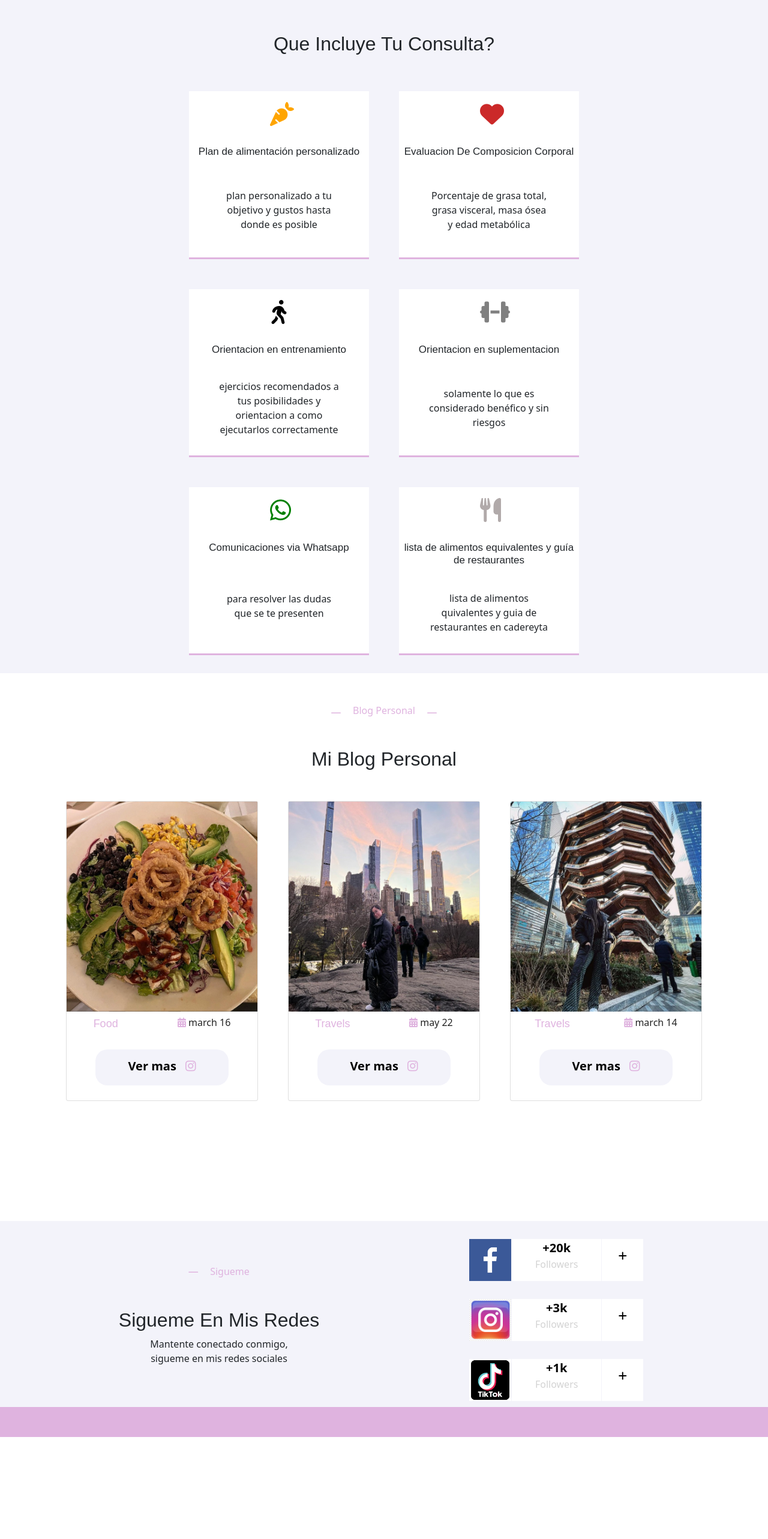
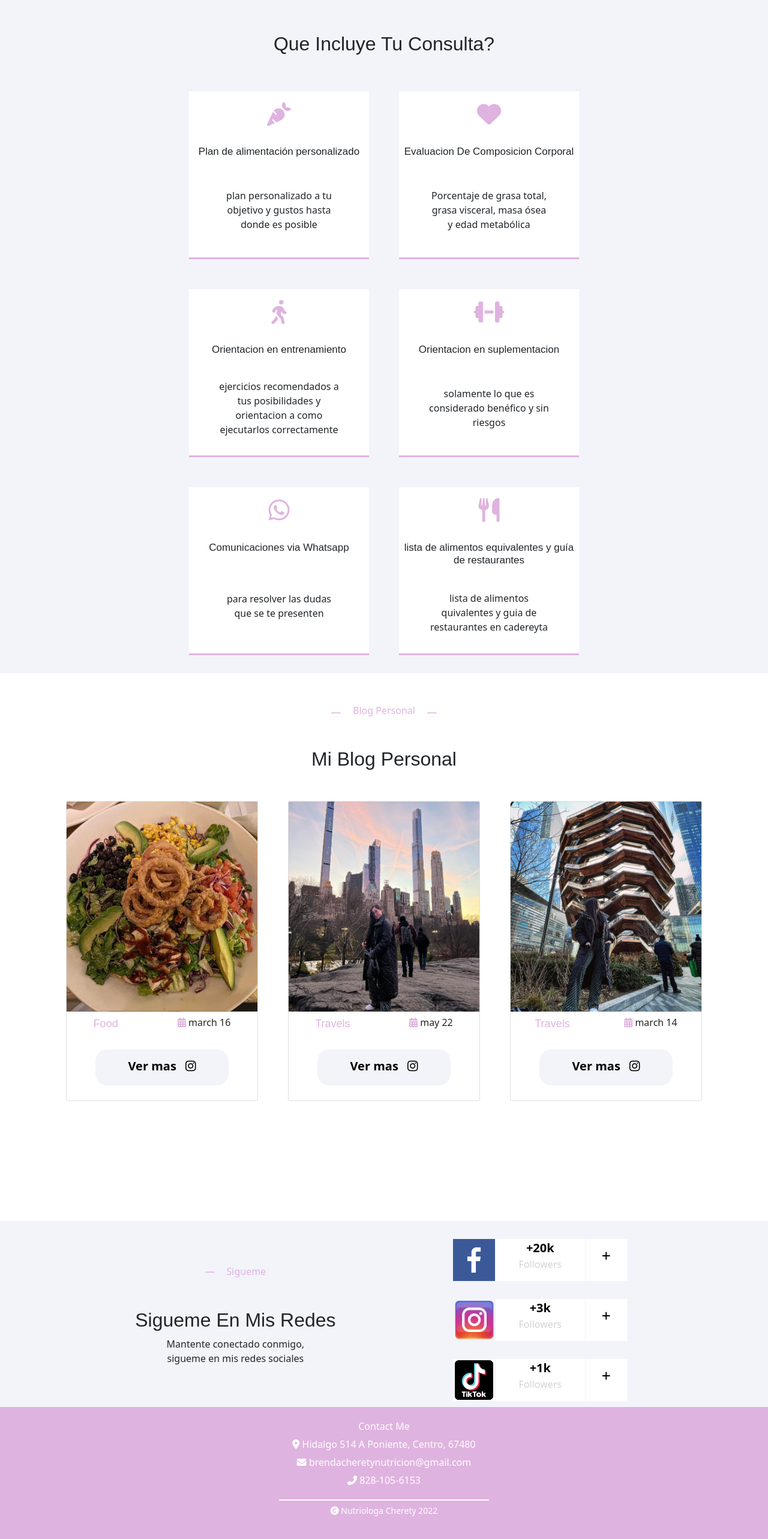
Before and after one commit to EduardoAlejandro10/Landing-page-nutriologa, a React (Create React App) app: page / in a window 1280 px wide. Shown: the part 1837-4402 px from the top of the page at 60% size. Before the commit the page ends 4232 px from the top, so only its background shows below. Built offline with nearby package versions, Linux system fonts and the light colour scheme; a web font is replaced by a local one.

Commit message:
last-changes

```diff
--- a/src/components/Home.js
+++ b/src/components/Home.js
@@ -215,7 +215,7 @@ const Home = () => {
                   </div>
                   <div className="carousel-item">
                     <img
-                      class="d-block w-100"
+                      className="d-block w-100"
                       src="https://scontent.fmty1-1.fna.fbcdn.net/v/t39.30808-6/273406598_1880750322117357_8820616124001476361_n.jpg?_nc_cat=104&ccb=1-7&_nc_sid=8bfeb9&_nc_eui2=AeGmol8y5pt1JTWL5qDfOTMSJGJ0FoQ3ii4kYnQWhDeKLt-KpCUx455_gaDxyozKjCHEouslrpKhhosJ7F9BO8NF&_nc_ohc=8w4vMOGrEWIAX8FtahN&_nc_ht=scontent.fmty1-1.fna&oh=00_AT-O1x5G6mn0YRFfnhEtrmVHZZMLLTqx-08Gsa-FkNo0OA&oe=62B80FBD"
                       alt="First slide"
                     />
@@ -336,7 +336,7 @@ const Home = () => {
           </div>
 
           <div className="box excercise">
-            <i className="fa-solid fa-person-walking"></i>
+            <i  className="fa-solid fa-person-walking person"></i>
             <h3>Orientacion en entrenamiento</h3>
             <p>
               ejercicios recomendados a tus posibilidades y orientacion a como
@@ -384,7 +384,7 @@ const Home = () => {
                 <i className="fa-solid fa-calendar-days"></i> march 16
               </span>
             </div>
-            <a
+            <a className="hover-container"
               href="https://www.instagram.com/nutriologacherety/"
               target="_blank"
               rel="noopener noreferrer"
@@ -405,6 +405,7 @@ const Home = () => {
               </span>
             </div>
             <a
+            className="hover-container"
               href="https://www.instagram.com/nutriologacherety/"
               target="_blank"
               rel="noopener noreferrer"
@@ -424,6 +425,7 @@ const Home = () => {
               </span>
             </div>
             <a
+            className="hover-container"
               href="https://www.instagram.com/nutriologacherety/"
               target="_blank"
               rel="noopener noreferrer"
@@ -502,7 +504,19 @@ const Home = () => {
           </div>
         </section>
       </section>
-      <footer></footer>
+      <footer>
+            <div className="footer-contact-container">
+                <span>Contact Me</span>
+                <span></span>
+                <span><i className="fa-solid fa-location-dot"></i> Hidalgo 514 A Poniente, Centro, 67480 </span>
+                <span><i className="fa-solid fa-envelope"></i> brendacheretynutricion@gmail.com</span>
+                <span><i className="fa-solid fa-phone-flip"></i> 828-105-6153</span>
+            </div>
+            <div className="copy">
+              <p><i className="fa-solid fa-copyright"></i> Nutriologa Cherety 2022</p>
+            </div>
+
+      </footer>
     </div>
   );
 };
--- a/src/styles/Home.css
+++ b/src/styles/Home.css
@@ -64,12 +64,18 @@
   color: white;
 }
 
-.landing-description a:hover,
-i:hover {
+.landing-description a:hover {
   background-color: white;
   color: black ;
-  transition: 0.5s;
+  transition: 0.2s;
 }
+
+.landing-description:hover i {
+  color: black;
+  transition: 0.2s;
+}
+
+
 
 .landing-description a {
    margin-right: 180px;
@@ -117,7 +123,7 @@ i:hover {
 .absolute-buttons-container button:hover {
   background-color: #dfb3dfb3;
   color: white;
-  transition: 0.5s;
+  transition: 0.2s;
 }
 
 
@@ -283,51 +289,29 @@ i:hover {
 
 }
 
-.heart i {
-  color: rgb(203, 41, 41);
-}
-
-
-.carrot i {
-
-  color: orange;
-}
-
-
-
-.weight i {
-  color: gray;
-}
-
-.whats i {
-  color: green;
+.box i {
+  color: #dfb3df;
 }
 
 .box:hover  {
   background-color: #dfb3df;
   color: white;
-  transition: 0.5s;
+  transition: 0.2s;
 
 }
 
-.box i:hover {
-  background-color: #dfb3df;
-
+.box:hover i {
+  color: white;
+  transition: 0.2s;
 }
 
 
 
 .box i {
-  width: 10%;
+
   margin: 18px auto;
 }
-.excercise i{
-  color: black
-}
 
-.food i{
-  color: rgb(177, 170, 170);
-}
 
 
 a {
@@ -361,6 +345,9 @@ a {
 
 height: 500px;
 }
+
+
+
 
 .img-container {
   width: 100%;
@@ -437,11 +424,16 @@ height: 500px;
 .card a:hover{
   background:linear-gradient(45deg, #405de6, #5851db, #833ab4, #c13584, #e1306c, #fd1d1d) ;
   color: white;
-  transition: 0.5s;
+  transition: 0.2s;
 }
 
 
 
+
+.hover-container:hover .fa-instagram {
+  color: white;
+  transition: 0.2s;
+}
 
 
 .card a {
@@ -465,7 +457,7 @@ height: 500px;
   display: flex;
   justify-content: center;
   align-items: center;
-  gap: 250px;
+ justify-content: space-evenly;
 
   flex-wrap: wrap;
 }
@@ -495,7 +487,7 @@ height: 500px;
 }
 
 
-.vector-container-social span,i{
+.vector-container-social span, .fa-calendar-days{
   color: #dfb3df;
 }
 
@@ -611,10 +603,35 @@ height: 500px;
 
 
 footer {
-  height: 50px;
   background-color:  #dfb3df ;
+  height: 300px;
 }
 
+
+
+.footer-contact-container {
+
+  margin: auto;
+  border-bottom: 2px solid white;
+  color: rgb(255, 255, 255);
+  padding: 20px;
+}
+
+
+.footer-contact-container {
+  width: 350px;
+  display: flex;
+  justify-content: center;
+  align-items: center;
+  flex-direction: column;
+
+}
+
+.copy {
+font-size: 14px;
+  text-align: center;
+  color: white;
+}
 
 
 
```
